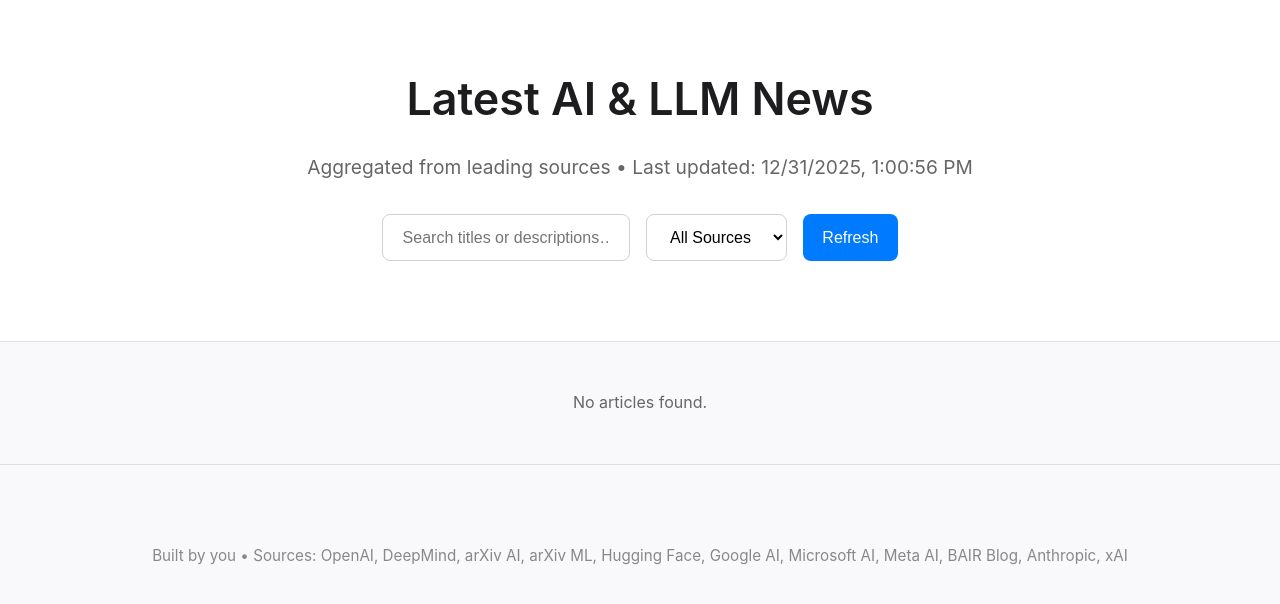
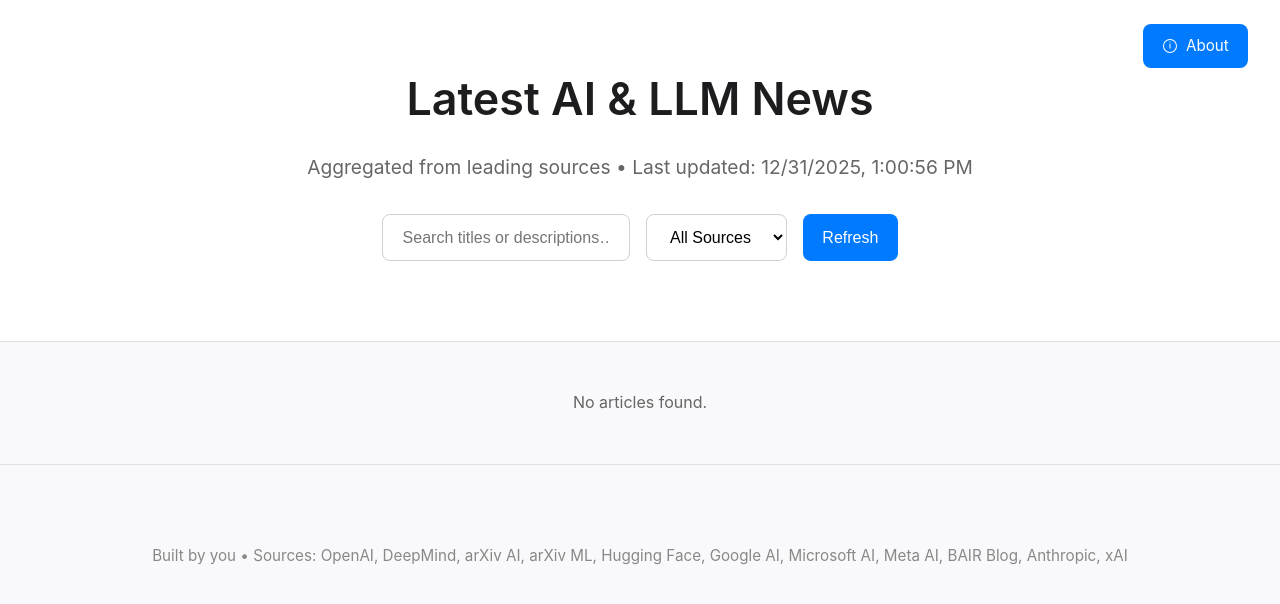
Before and after one commit to MrTylerOnly/Test-Time2, a plain HTML site: page ai-news.html in a window 1280 px wide. Drawn offline with Linux system fonts and the light colour scheme; no server answers.

Commit message:
Update ai-news.html

```diff
--- a/ai-news.html
+++ b/ai-news.html
@@ -18,6 +18,25 @@
             padding: 4rem 2rem 3rem;
             background: #ffffff;
             border-bottom: 1px solid #e0e0e0;
+            position: relative;
+        }
+        .about-button {
+            position: absolute;
+            top: 1.5rem;
+            right: 2rem;
+            padding: 0.6rem 1.2rem;
+            font-size: 0.95rem;
+            background: #007aff;
+            color: white;
+            text-decoration: none;
+            border-radius: 8px;
+            transition: background 0.2s;
+            display: inline-flex;
+            align-items: center;
+            gap: 0.5rem;
+        }
+        .about-button:hover {
+            background: #0066cc;
         }
         header h1 {
             margin: 0;
@@ -111,6 +130,12 @@
             header h1 {
                 font-size: 2.4rem;
             }
+            .about-button {
+                top: 1rem;
+                right: 1rem;
+                padding: 0.5rem 1rem;
+                font-size: 0.9rem;
+            }
             #news-container {
                 grid-template-columns: 1fr;
                 padding: 1rem;
@@ -128,6 +153,13 @@
 </head>
 <body>
     <header>
+        <a href="https://mrtyleronly.com/ai-about.html" class="about-button">
+            <svg width="16" height="16" viewBox="0 0 16 16" fill="none" xmlns="http://www.w3.org/2000/svg">
+                <path d="M8 14A6 6 0 1 0 8 2a6 6 0 0 0 0 12zm0 1A7 7 0 1 1 8 1a7 7 0 0 1 0 14z" fill="currentColor"/>
+                <path d="M8 5.5a.5.5 0 0 1 .5.5v4a.5.5 0 0 1-1 0V6a.5.5 0 0 1 .5-.5zm0-2a.5.5 0 1 1 0 1 .5.5 0 0 1 0-1z" fill="currentColor"/>
+            </svg>
+            About
+        </a>
         <h1>Latest AI & LLM News</h1>
         <p>Aggregated from leading sources • Last updated: <span id="last-updated">Loading...</span></p>
 
```
